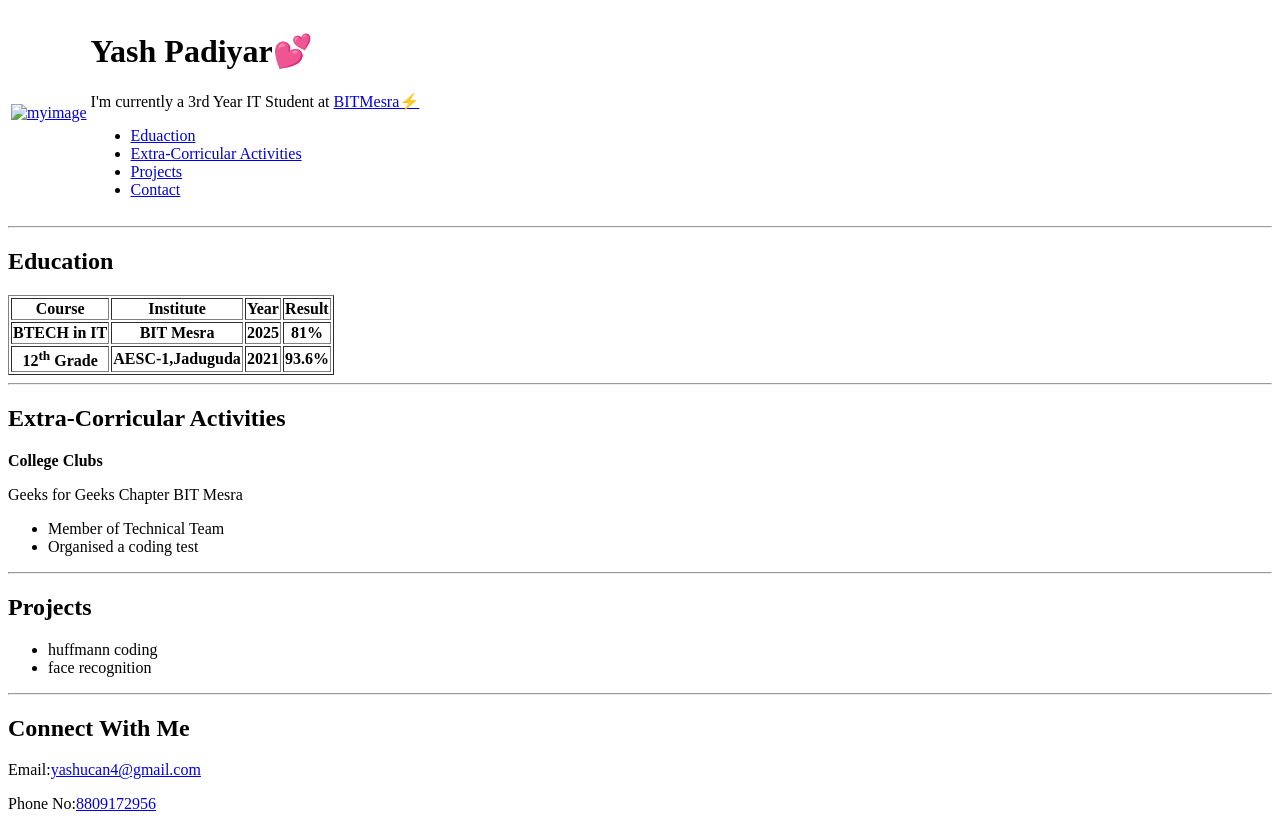
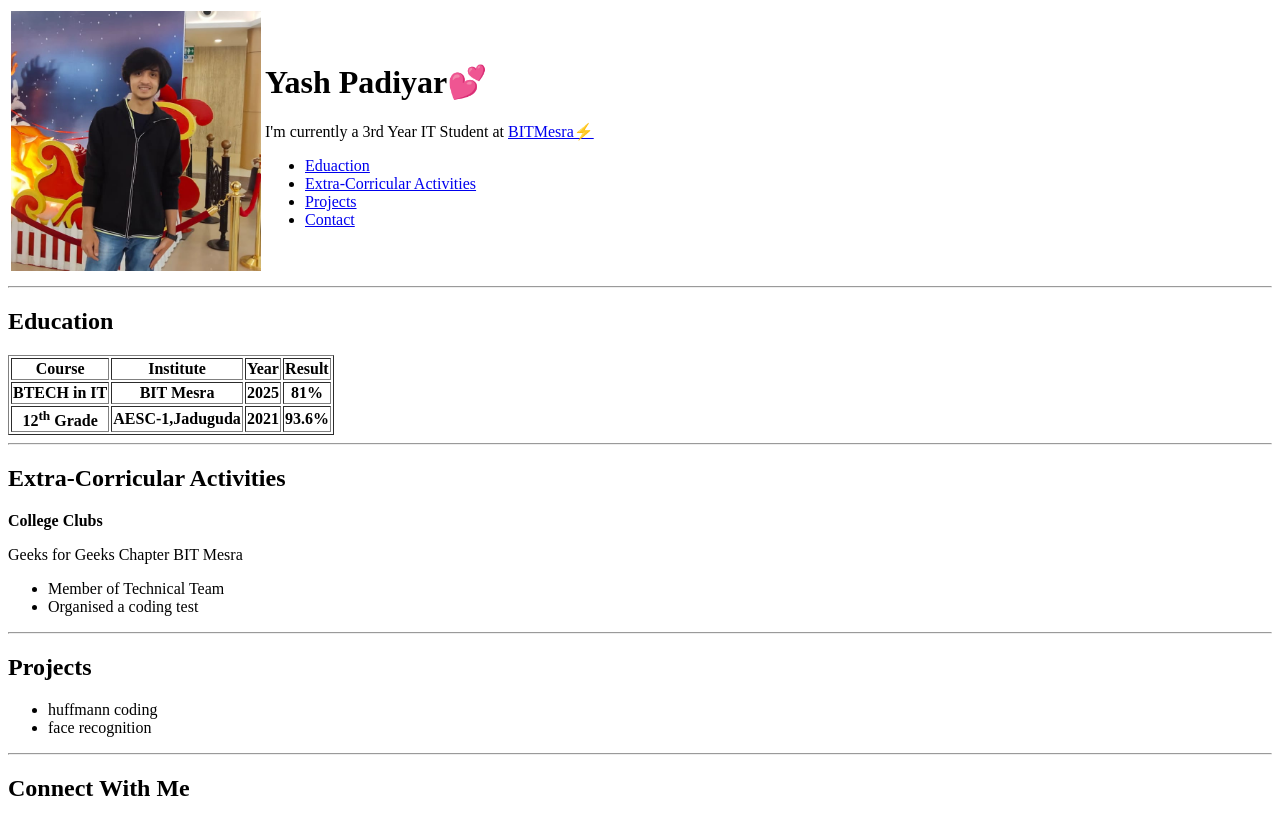
Before and after one commit to pegasis4/resume, a plain HTML site: page index.html in a window 1280 px wide. Shown: the top 816 px of the page. Drawn offline with Linux system fonts and the light colour scheme.

Commit message:
Update index.html

```diff
--- a/index.html
+++ b/index.html
@@ -13,7 +13,7 @@
         <table>
             <tr>
                 <td> <a target="_blank" href="https://www.linkedin.com/in/yash-padiyar-8a2493239/"> <img width="250"
-                            src="images/myimg.jpg" alt="myimage"></a></td>
+                            src="myimg.jpg" alt="myimage"></a></td>
                 <td>
                     <h1>Yash Padiyar💕</h1>
                     <p>I'm currently a 3rd Year IT Student at <a target="_blank"
```
